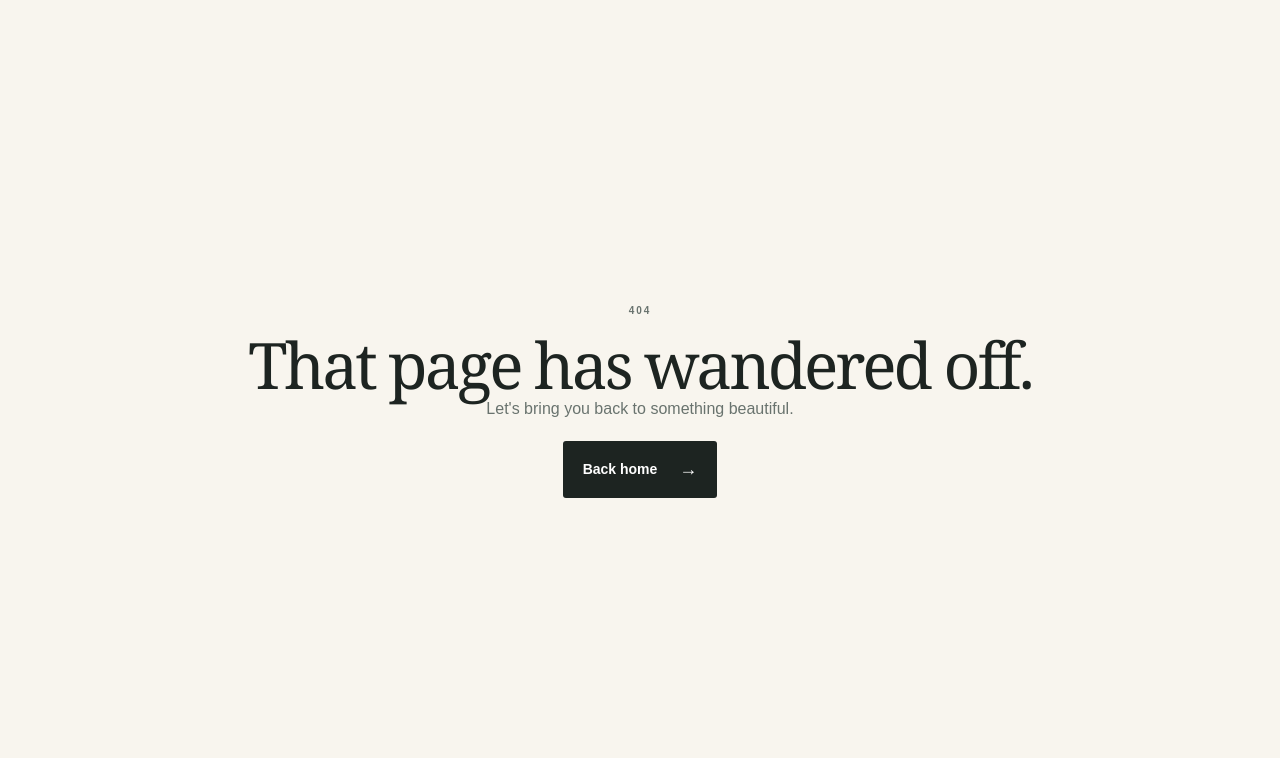
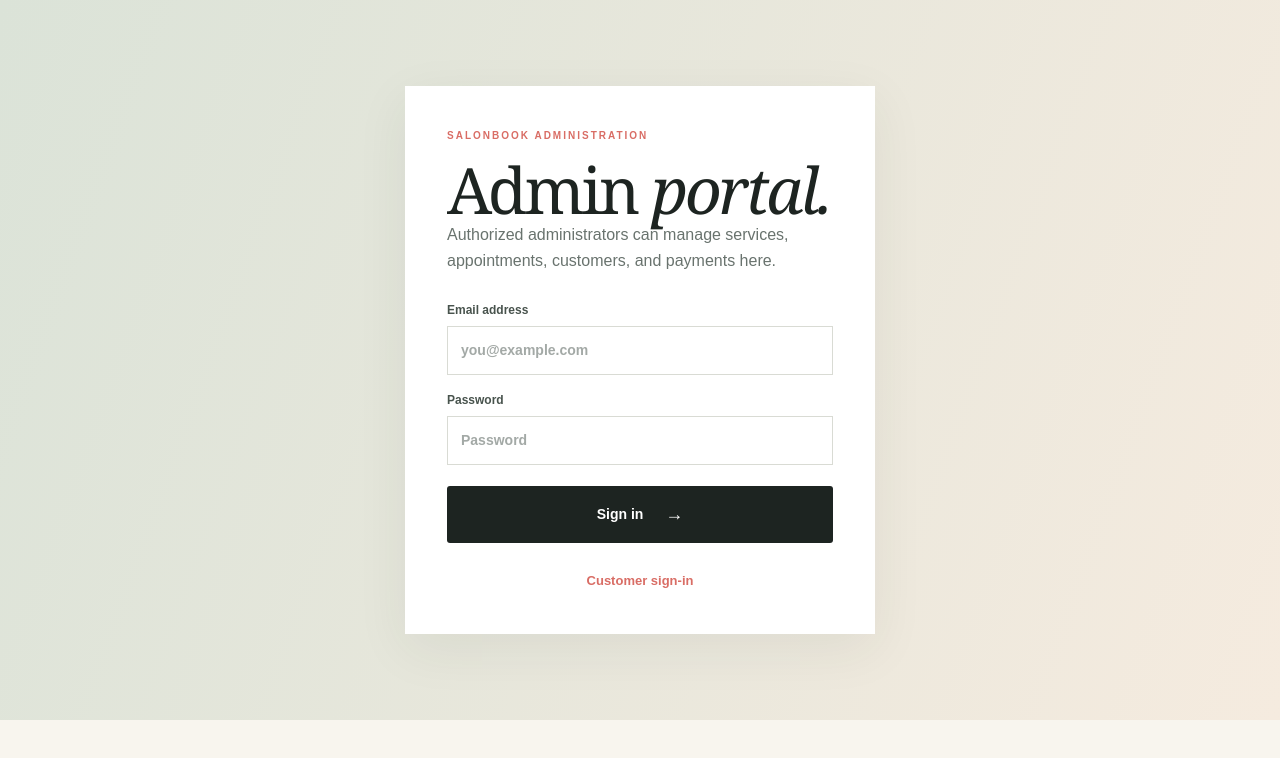
Before and after one commit to SabikunEthika/SalonBook-Client, a Next.js app: page /admin-sign-in in a window 1280 px wide. Before the commit this address had no page. Shown: the top 758 px of the page. Built offline with nearby package versions, Linux system fonts and the light colour scheme; no server answers.

Commit message:
feat: separate administrator sign in portal

```diff
--- /dev/null
+++ b/src/app/admin-sign-in/page.tsx
@@ -0,0 +1,4 @@
+import Link from "next/link";
+import { AuthForm } from "@/components/AuthForm";
+
+export default function AdminSignInPage() { return <main className="auth-page"><section><p className="eyebrow">SalonBook administration</p><h1>Admin <em>portal.</em></h1><p>Authorized administrators can manage services, appointments, customers, and payments here.</p><AuthForm mode="sign-in" adminOnly /><p className="auth-switch"><Link href="/sign-in">Customer sign-in</Link></p></section></main>; }
--- a/src/components/AuthForm.tsx
+++ b/src/components/AuthForm.tsx
@@ -3,11 +3,11 @@
 import Link from "next/link";
 import { useRouter } from "next/navigation";
 import { FormEvent, useState } from "react";
-import { authRequest, signInWithGoogle } from "@/lib/auth-api";
+import { authRequest, getSession, signInWithGoogle, signOut } from "@/lib/auth-api";
 
-export function AuthForm({ mode }: { mode: "sign-in" | "sign-up" }) {
+export function AuthForm({ mode, adminOnly = false }: { mode: "sign-in" | "sign-up"; adminOnly?: boolean }) {
   const router = useRouter(); const [error, setError] = useState(""); const [isSubmitting, setIsSubmitting] = useState(false); const isSignUp = mode === "sign-up";
-  async function handleSubmit(event: FormEvent<HTMLFormElement>) { event.preventDefault(); if (isSubmitting) return; const form = new FormData(event.currentTarget); const email = String(form.get("email") ?? "").trim(); const password = String(form.get("password") ?? ""); const name = String(form.get("name") ?? "").trim(); if (isSignUp && (!/[A-Z]/.test(password) || !/[a-z]/.test(password))) { setError("Password must include at least one uppercase and one lowercase letter."); return; } setError(""); setIsSubmitting(true); try { await authRequest(isSignUp ? "/sign-up/email" : "/sign-in/email", isSignUp ? { name, email, password } : { email, password }); window.dispatchEvent(new Event("salonbook:auth-change")); router.replace("/dashboard"); router.refresh(); } catch (requestError) { setError(requestError instanceof Error ? requestError.message : "Something went wrong."); } finally { setIsSubmitting(false); } }
+  async function handleSubmit(event: FormEvent<HTMLFormElement>) { event.preventDefault(); if (isSubmitting) return; const form = new FormData(event.currentTarget); const email = String(form.get("email") ?? "").trim(); const password = String(form.get("password") ?? ""); const name = String(form.get("name") ?? "").trim(); if (isSignUp && (!/[A-Z]/.test(password) || !/[a-z]/.test(password))) { setError("Password must include at least one uppercase and one lowercase letter."); return; } setError(""); setIsSubmitting(true); try { await authRequest(isSignUp ? "/sign-up/email" : "/sign-in/email", isSignUp ? { name, email, password } : { email, password }); const session = await getSession(); const isAdmin = session?.user.role === "admin"; if (adminOnly && !isAdmin) { await signOut(); throw new Error("This portal is reserved for administrators."); } if (!adminOnly && !isSignUp && isAdmin) { await signOut(); throw new Error("Administrators must use the admin portal."); } window.dispatchEvent(new Event("salonbook:auth-change")); router.replace("/dashboard"); router.refresh(); } catch (requestError) { setError(requestError instanceof Error ? requestError.message : "Something went wrong."); } finally { setIsSubmitting(false); } }
   async function handleGoogleSignIn() { setError(""); setIsSubmitting(true); try { await signInWithGoogle(); } catch (requestError) { setError(requestError instanceof Error ? requestError.message : "Google sign-in is unavailable."); setIsSubmitting(false); } }
-  return <form onSubmit={handleSubmit} noValidate>{isSignUp ? <label>Full name<input name="name" required minLength={2} placeholder="Your full name" /></label> : null}<label>Email address<input name="email" type="email" required placeholder="you@example.com" /></label><label>Password<input name="password" type="password" required minLength={6} placeholder={isSignUp ? "At least 6 characters" : "Password"} /></label>{error ? <p className="form-error" role="alert">{error}</p> : null}<button className="button" type="submit" disabled={isSubmitting}>{isSubmitting ? "Please wait…" : isSignUp ? "Create account" : "Sign in"} <span>→</span></button><div className="auth-divider"><span>or</span></div><button className="google-button" type="button" disabled={isSubmitting} onClick={() => void handleGoogleSignIn()}>Continue with Google</button>{isSignUp ? <p className="auth-switch">Already have an account? <Link href="/sign-in">Sign in</Link></p> : <p className="auth-switch">New to SalonBook? <Link href="/sign-up">Create an account</Link></p>}</form>;
+  return <form onSubmit={handleSubmit} noValidate>{isSignUp ? <label>Full name<input name="name" required minLength={2} placeholder="Your full name" /></label> : null}<label>Email address<input name="email" type="email" required placeholder="you@example.com" /></label><label>Password<input name="password" type="password" required minLength={6} placeholder={isSignUp ? "At least 6 characters" : "Password"} /></label>{error ? <p className="form-error" role="alert">{error}</p> : null}<button className="button" type="submit" disabled={isSubmitting}>{isSubmitting ? "Please wait…" : isSignUp ? "Create account" : "Sign in"} <span>→</span></button>{!adminOnly ? <><div className="auth-divider"><span>or</span></div><button className="google-button" type="button" disabled={isSubmitting} onClick={() => void handleGoogleSignIn()}>Continue with Google</button></> : null}{isSignUp ? <p className="auth-switch">Already have an account? <Link href="/sign-in">Sign in</Link></p> : !adminOnly ? <p className="auth-switch">New to SalonBook? <Link href="/sign-up">Create an account</Link></p> : null}</form>;
 }
```
